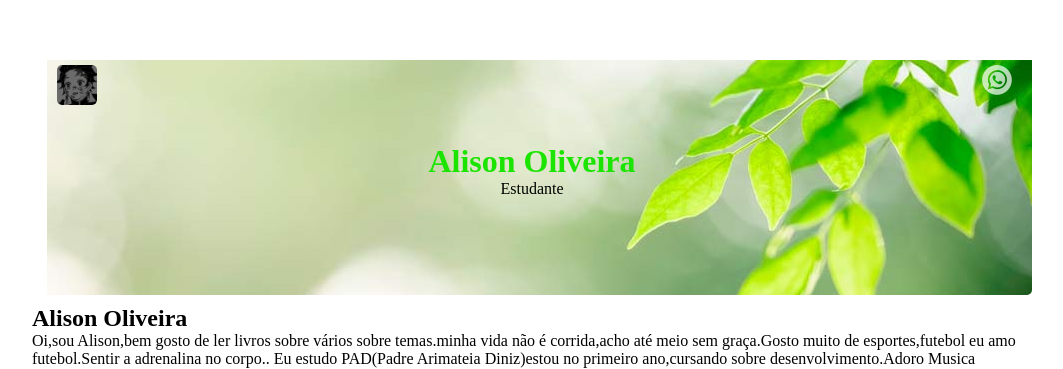
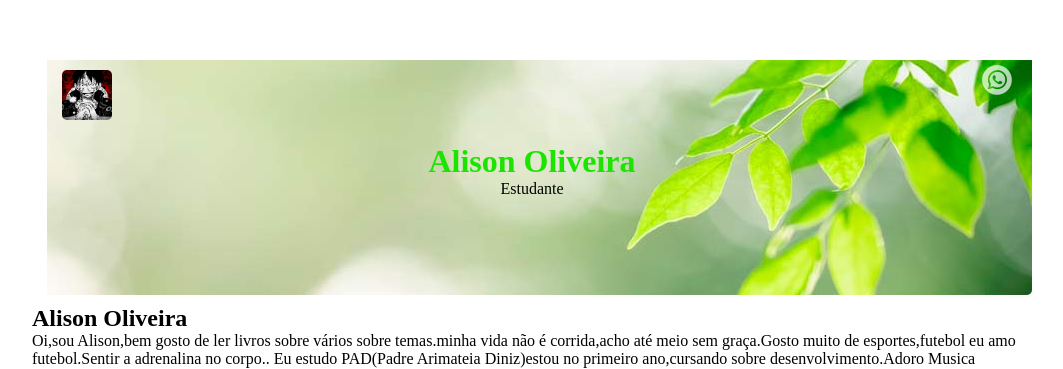
Before and after one commit to Elonmansk/Projeto-Alisson, a plain HTML site: page index.html in a window 1280 px wide. Shown: the top 369 px of the page, without its empty margins (108-1171 px from the left). Drawn offline with Linux system fonts and the light colour scheme; a script that the page names is missing.

Commit message:
grjnkgngbbgrrg

```diff
--- a/index.html
+++ b/index.html
@@ -24,7 +24,7 @@
     <div id="capa">
         <h1>Alison Oliveira</h1>
         <p>Estudante</p>
-        <img src="images/9a64771bca7d2f2cf1a83f70705728df.jpg" alt="Alison Oliveira" id="fotodeperfil">
+        <img src="images/FLliZLNXwAQ7rDE.jpg" alt="Alison Oliveira" id="fotodeperfil">
     </div>
     <nav>
         <div id="menu">
--- a/style.css
+++ b/style.css
@@ -62,9 +62,9 @@ top:40px;
   }
 
   #fotodeperfil{
-    width:40px;
-    left: 30px;
-    top:25px;
+    width:50px;
+    left: 35px;
+    top:30px;
     position: absolute;
     border-radius: 5px;
   }
```
Also changed, not shown: images/FLliZLNXwAQ7rDE.jpg (added).
